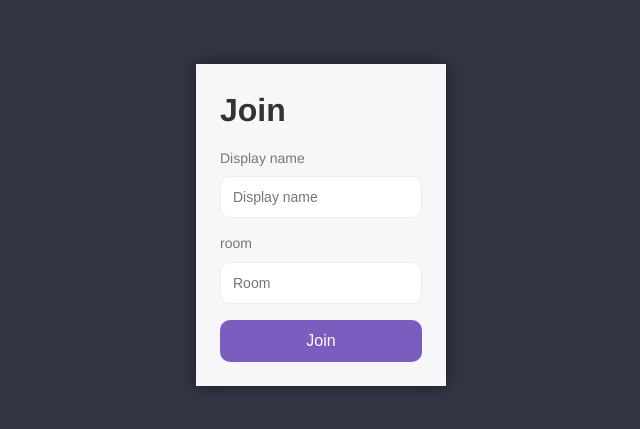
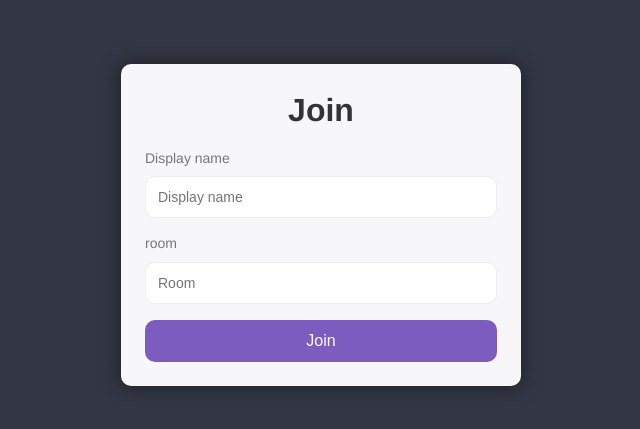
Before and after one commit to Ash310u/Chat-app, a website: page public/index.html in a window 1280 px wide. Shown: the part 175-604 px from the top of the page, without its empty margins (319-959 px from the left). Drawn offline with Linux system fonts and the light colour scheme.

Commit message:
Commited some inside the css file

```diff
--- a/public/css/styles.min.css
+++ b/public/css/styles.min.css
@@ -69,7 +69,12 @@ button:disabled {
     box-shadow: 0 0 17px 1px #1D1F26;
     background: #F7F7FA;
     padding: 24px;
-    width: 250px
+    width: 400px;
+    border-radius:10px;
+}
+
+.centered-form__box__head {
+    text-align: center;
 }
 
 .centered-form button {
--- a/public/index.html
+++ b/public/index.html
@@ -11,7 +11,7 @@
     <body>
         <div class="centered-form">
             <div class="centered-form__box">
-                <h1>Join</h1>
+                <h1 class="centered-form__box__head">Join</h1>
                 <form action="/chat.html">
                     <label for="">Display name</label>
                     <input type="text" name="username" placeholder="Display name" required >
```
